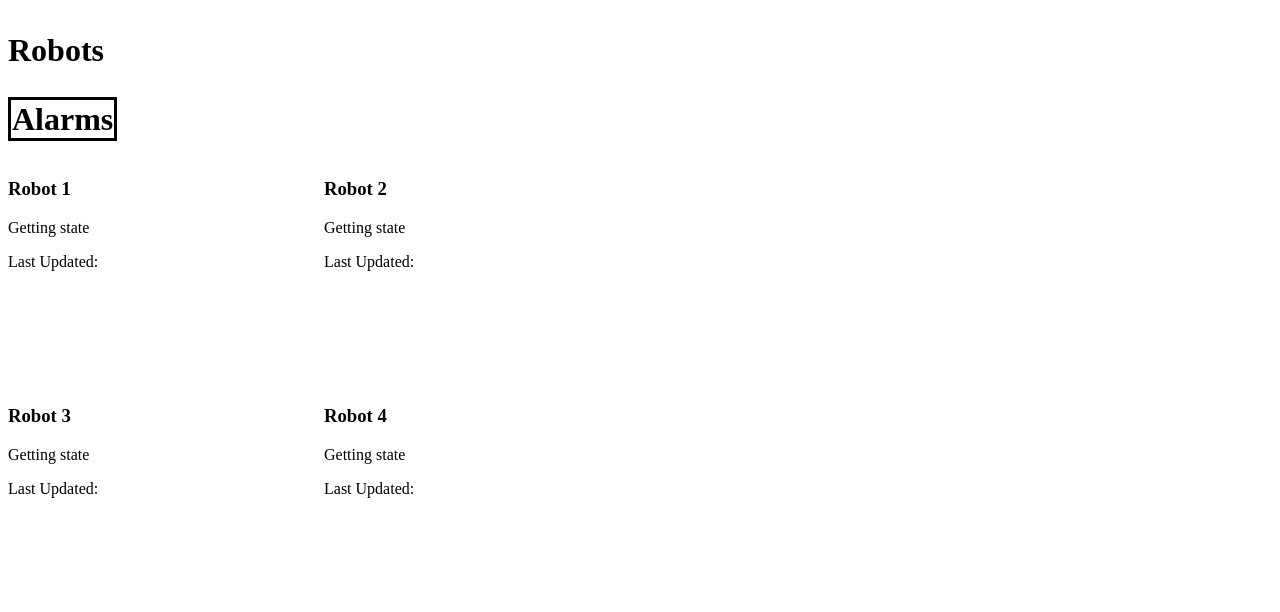
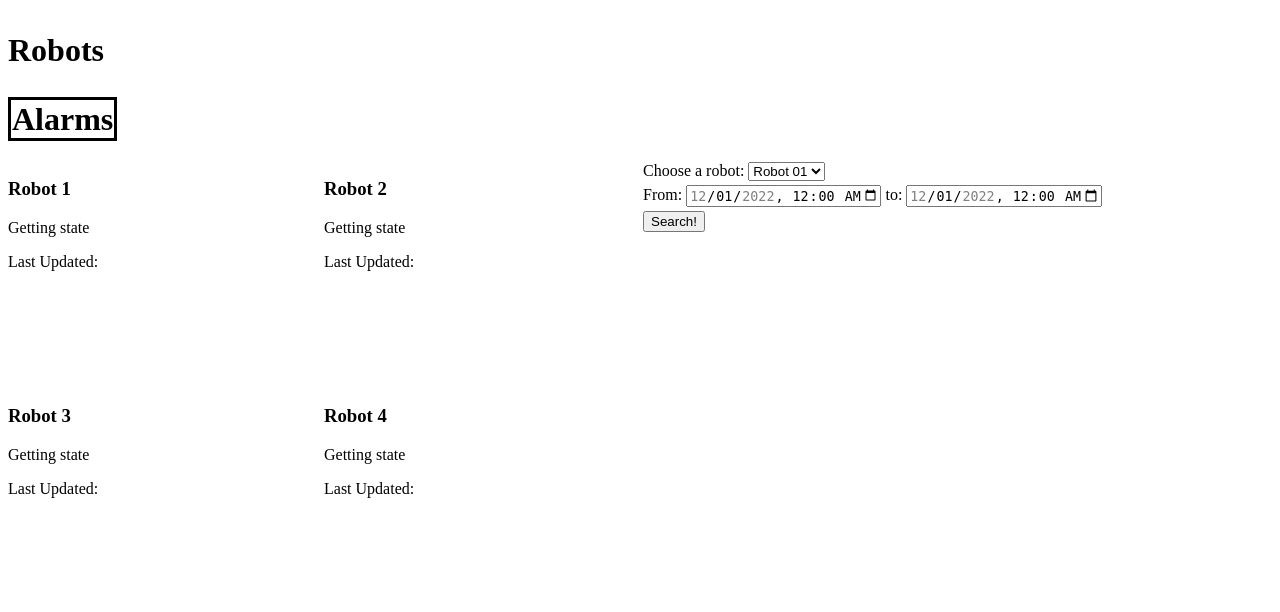
Before and after one commit to kido221198/aut.840-assignment02, a Flask app: page /robot in a window 1280 px wide. Shown: the top 612 px of the page. Run offline with Flask 2, Linux system fonts and the light colour scheme.

Commit message:
update html

```diff
--- a/templates/robot.html
+++ b/templates/robot.html
@@ -5,6 +5,46 @@
     <meta name="viewport" content="width=device-width, initial-scale=1, shrink-to-fit=no">
     <link rel="stylesheet" href="../static/styles.css" type="text/css">
     <title>ROBOT</title>
+    <script src="https://ajax.googleapis.com/ajax/libs/jquery/3.6.1/jquery.min.js"></script>
+    <script>
+        const url_telemetries = '{{ host_ip }}' + '/api/telemetries';
+        const url_history = '{{ host_ip }}' + '/api/history';
+        const url_analysis = '{{ host_ip }}' + '/api/analysis';
+        let tzoffset = (new Date()).getTimezoneOffset() * 60000;
+        let history = [];
+        let historical_data = {};
+        //Run a function every 10000 ms
+        window.setInterval(function () {
+            $.get(url_telemetries, function (data) {
+                let json = JSON.parse(data);
+                json.forEach(function (row) {
+                    let {robot_id, value, ts} = row;
+                    let id = robot_id.slice(3);
+                    let date = (new Date(ts - tzoffset)).toISOString()
+                    $('#state' + id).text(value);
+                    $('#ts' + id).text(date.slice(0, 10) + " " + date.slice(11, 19));
+                });
+            });
+        }, 10000);
+
+        function getRobotData() {
+            let end_ts = $("#end_ts").val();
+            let start_ts = $("#start_ts").val();
+            let robot_id = $("#robot_id").val();
+            end_ts = new Date(end_ts).getTime() - tzoffset;
+            start_ts = new Date(start_ts).getTime() - tzoffset;
+            console.log(start_ts, end_ts, robot_id);
+            let url_robot_history = url_history + '/' + robot_id + '?start_ts=' + start_ts + '&end_ts=' + end_ts;
+            let url_robot_analysis = url_analysis + '/' + robot_id + '?start_ts=' + start_ts + '&end_ts=' + end_ts
+            $.get(url_robot_history, function (data) {
+                history = JSON.parse(data);
+                console.log(history);
+            });
+            {#$.get(url_robot_analysis, function (data) {#}
+            {#    historical_data = JSON.parse(data);#}
+            {# });#}
+        }
+    </script>
 </head>
 <body>
 <div>
@@ -108,7 +148,48 @@
         </div>
     </div>
     <div class="column">
+        <div class="row">
+            <table>
+                <tr>
+                    <td>
 
+                        <label for="robot_id">Choose a robot: </label>
+                        <select id="robot_id" name="robot">
+                            <option value="rob1" selected>Robot 01</option>
+                            <option value="rob2">Robot 02</option>
+                            <option value="rob3">Robot 03</option>
+                            <option value="rob4">Robot 04</option>
+                            <option value="rob5">Robot 05</option>
+                            <option value="rob6">Robot 06</option>
+                            <option value="rob7">Robot 07</option>
+                            <option value="rob8">Robot 08</option>
+                            <option value="rob9">Robot 09</option>
+                            <option value="rob10">Robot 10</option>
+                        </select>
+                    </td>
+                    <td></td>
+                </tr>
+                <tr>
+                    <td>
+                        <label for="start_ts">From:</label>
+                        <input type="datetime-local" id="start_ts"
+                               name="start_ts" value="2022-12-01T00:00"
+                               min="2022-12-01T00:00" max="2022-12-31T23:59"/>
+                    </td>
+                    <td>
+                        <label for="end_ts"> to: </label>
+                        <input type="datetime-local" id="end_ts"
+                               name="end_ts" value="2022-12-01T00:00"
+                               min="2022-12-01T00:00" max="2022-12-31T23:59"/>
+                    </td>
+                <tr>
+                    <td>
+                        <button type="button" onclick="getRobotData()">Search!</button>
+                    </td>
+                    <td></td>
+                </tr>
+            </table>
+        </div>
     </div>
 </div>
 </body>
```
Also changed, not shown: fastory.db.
